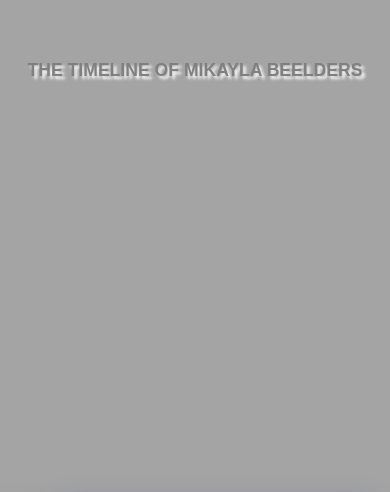
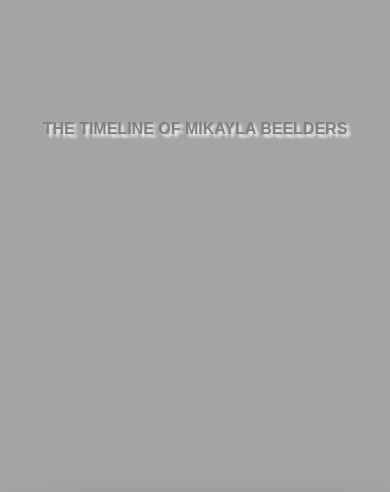
Before and after one commit to mikaylab12/timeline, a plain HTML site: page index.html in a window 390 px wide. Shown: the part 352-844 px from the top of the page. Drawn offline with nearby package versions, Linux system fonts and the light colour scheme; grey boxes are pictures that could not be loaded.

Commit message:
final changes

```diff
--- a/stylesheets/timeline.css
+++ b/stylesheets/timeline.css
@@ -134,4 +134,10 @@ p {
     grid-column: 2;
     grid-row: 4;
   }
+
+  h1 {
+    padding-top: 30%;
+    display: ruby;
+    font-size: initial;
+  }
 }
```
